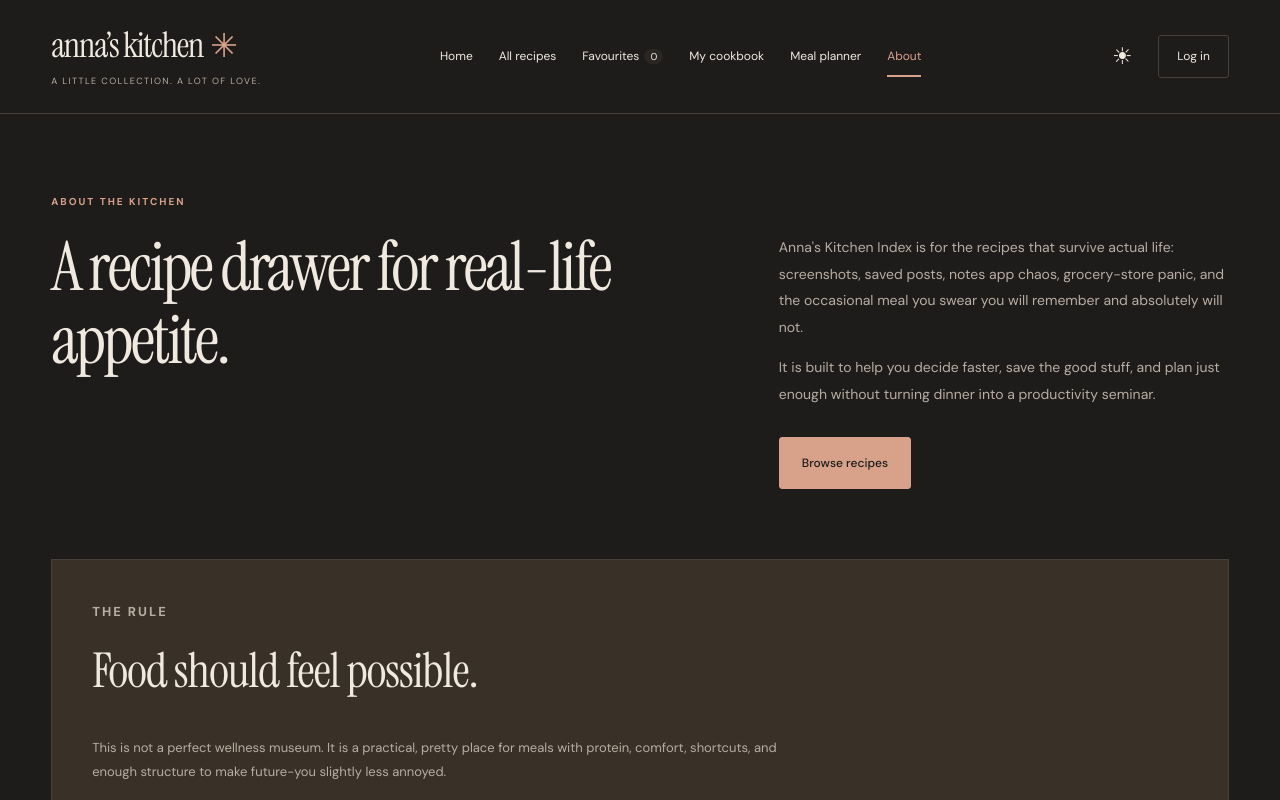
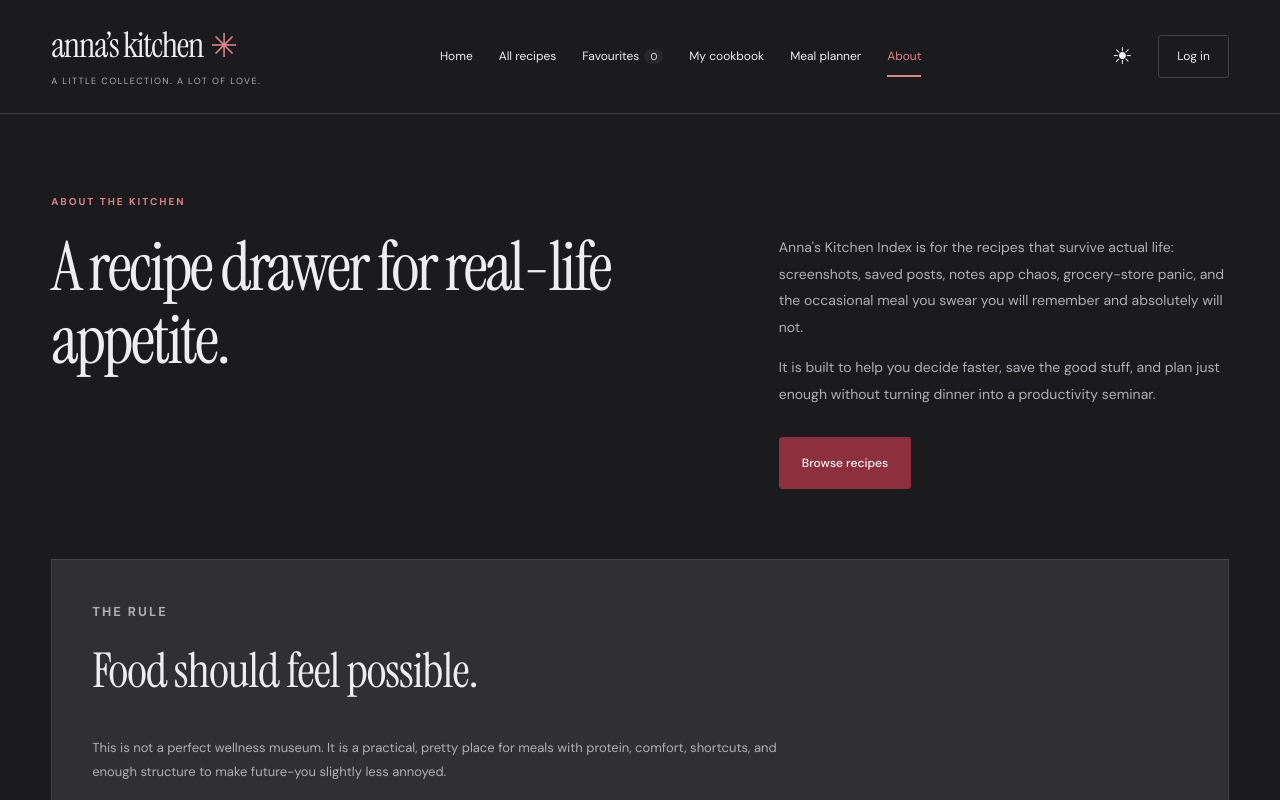
Before and after one commit to annardriguez/annas-recipe-database, a website: page about.html in a window 1280 px wide. Both pictures are taken after a click on the button "Switch to dark mode". Shown: the top 800 px of the page. Drawn offline with Linux system fonts and the light colour scheme; no server answers.

Commit message:
Use neutral charcoal and burgundy for night mode

```diff
--- a/about.html
+++ b/about.html
@@ -10,7 +10,7 @@
       content="A personal cookbook for everyday appetite. Find a recipe, save a favourite, and make a little plan."
     />
     <title>About | Anna's Kitchen</title>
-    <link rel="stylesheet" href="style.css?v=night-palette-20261113a" />
+    <link rel="stylesheet" href="style.css?v=night-palette-20261113b" />
 
     <link rel="stylesheet" href="cookbook.css?v=20261112" />
     <link rel="stylesheet" href="cookbook-refinements.css?v=redesign-20261113a" />
@@ -130,7 +130,7 @@
     <script src="appwrite-config.js"></script>
     <script src="appwrite-backend.js?v=20261113"></script>
     <script src="kitchen-data.js?v=20261113"></script>
-    <script src="theme.js?v=night-palette-20261113a"></script>
+    <script src="theme.js?v=night-palette-20261113b"></script>
     <script src="nutrition.js?v=combined-kitchen-20261027"></script>
     <script src="account.js?v=20261113"></script>
   </body>
--- a/style.css
+++ b/style.css
@@ -8,6 +8,9 @@
   --line: #d9dace;
   --accent: #a53423;
   --accent-dark: #862c1e;
+  --button-accent: var(--accent);
+  --button-accent-hover: var(--accent-dark);
+  --on-accent: var(--paper);
   --green: #56613a;
   --butter: #ebe5ac;
   --shadow: 0 20px 70px #292b2320;
@@ -30,16 +33,19 @@ body {
 }
 body.dark-theme {
   color-scheme: dark;
-  --ink: #f0e9e0;
-  --muted: #b8ada3;
-  --paper: #1e1c1a;
-  --paper-soft: #292623;
-  --card: #24211f;
-  --line: #47403a;
-  --accent: #d8a28a;
-  --accent-dark: #e8b69e;
-  --green: #aeb5a0;
-  --butter: #393127;
+  --ink: #eeeef0;
+  --muted: #aeafb5;
+  --paper: #1b1b1e;
+  --paper-soft: #27272c;
+  --card: #222226;
+  --line: #414148;
+  --accent: #d9828b;
+  --accent-dark: #e59aa1;
+  --button-accent: #8c303f;
+  --button-accent-hover: #a33b4b;
+  --on-accent: #fff2f5;
+  --green: #b2b8ac;
+  --butter: #303034;
   --shadow: 0 20px 70px #00000055;
 }
 body.dialog-open {
@@ -297,10 +303,10 @@ em {
   align-items: center;
   justify-content: center;
   gap: 24px;
-  border: 1px solid var(--accent);
+  border: 1px solid var(--button-accent);
   border-radius: 3px;
-  background: var(--accent);
-  color: var(--paper);
+  background: var(--button-accent);
+  color: var(--on-accent);
   padding: 14px 22px;
   font-size: 12px;
   font-weight: 500;
@@ -308,7 +314,7 @@ em {
 }
 .hero-browse:hover,
 .primary-button:hover {
-  background: var(--accent-dark);
+  background: var(--button-accent-hover);
 }
 .primary-button.secondary {
   background: transparent;
--- a/theme.js
+++ b/theme.js
@@ -5,7 +5,7 @@ function applyTheme(theme) {
   const isDark = theme === "dark";
   document.body.classList.toggle("dark-theme", isDark);
   document.documentElement.style.colorScheme = isDark ? "dark" : "light";
-  themeMeta?.setAttribute("content", isDark ? "#1e1c1a" : "#f6f3eb");
+  themeMeta?.setAttribute("content", isDark ? "#1b1b1e" : "#f6f3eb");
 
   themeButtons.forEach(button => {
     button.textContent = isDark ? "☀" : "☾";
```
Also changed, not shown: cookbook.html (+2 -2 lines), index.html (+2 -2 lines), planner.html (+2 -2 lines), profile.html (+2 -2 lines).
